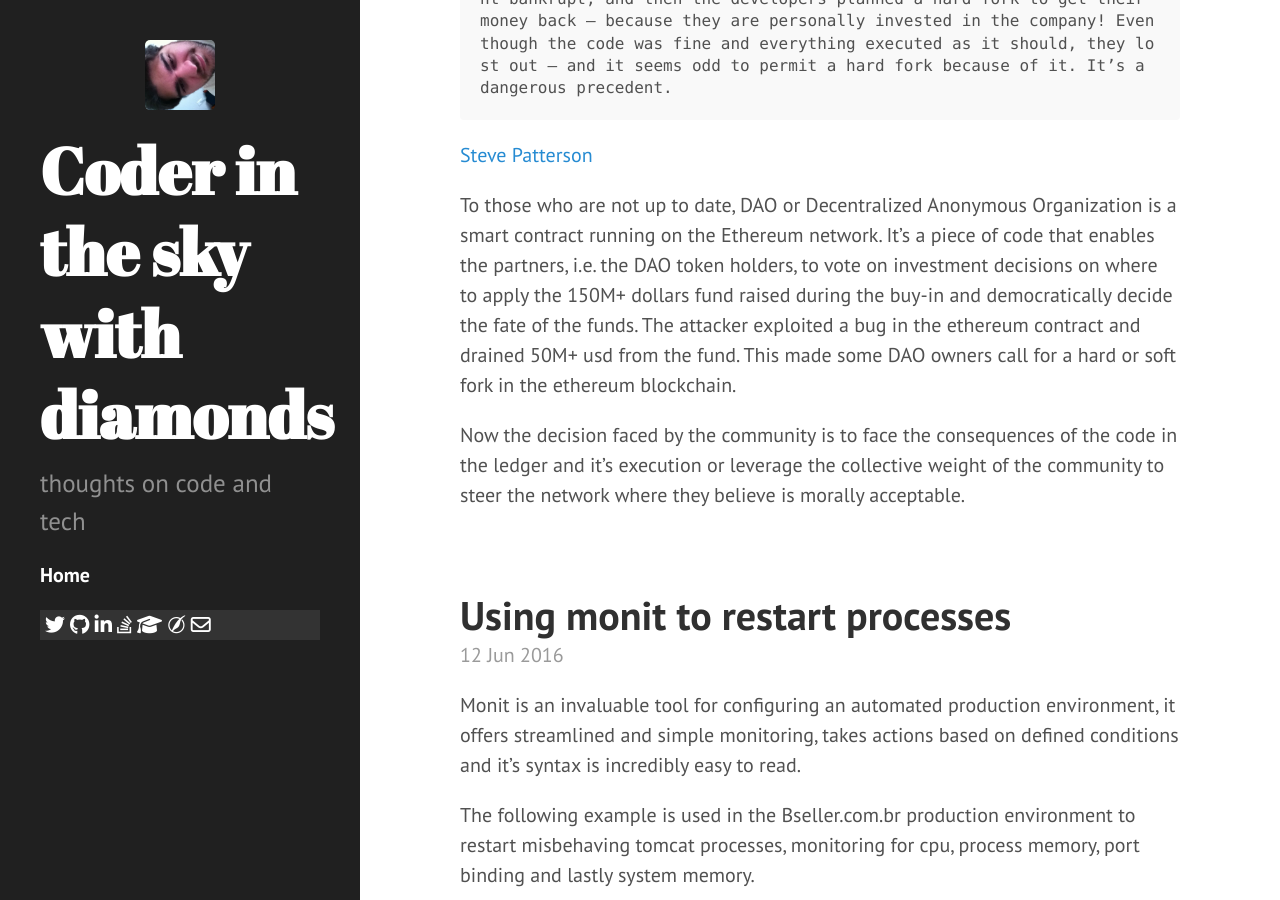
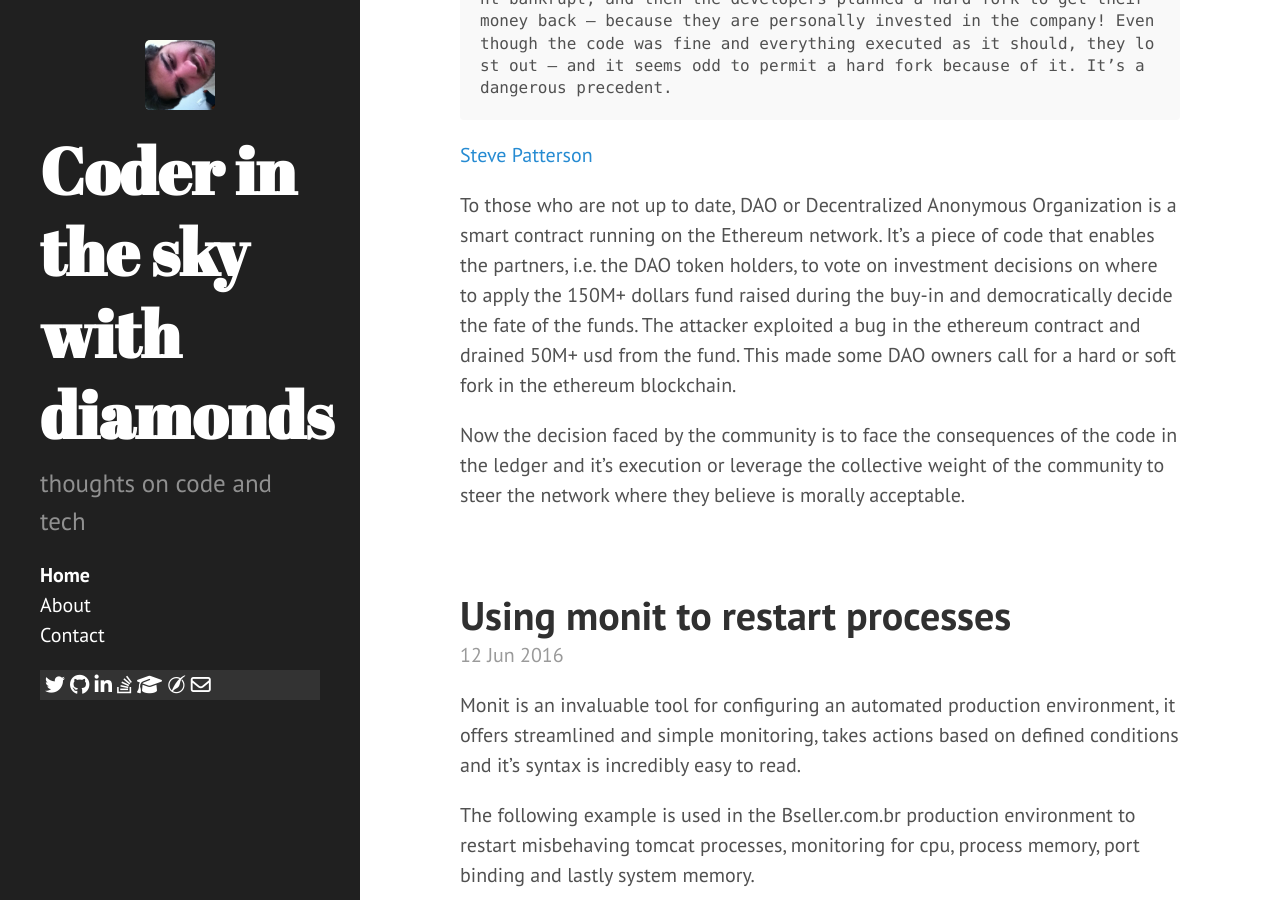
Before and after one commit to xymor/xymor.github.io, a Jekyll site: the page built from index.html, in a window 1280 px wide and 900 px high, scrolled down 337 px. Built offline with Jekyll 4.4.1, drawn with Linux system fonts in a browser that asks for light colours; nearby versions of some CDN libraries; the list of posts is cut into pages by our own code.

Commit message:
Update sidebar.html

```diff
--- a/_includes/sidebar.html
+++ b/_includes/sidebar.html
@@ -12,6 +12,8 @@
       <li class="sidebar-nav-item{% if page.title == "Home" %} active{% endif %}">
         <a href="/">Home</a>
       </li>
+      <li><a href="/about">About</a></li>
+      <li><a href="/contact">Contact</a></li>
 
       {% comment %}
         The code below dynamically generates a sidebar nav of pages with
```
